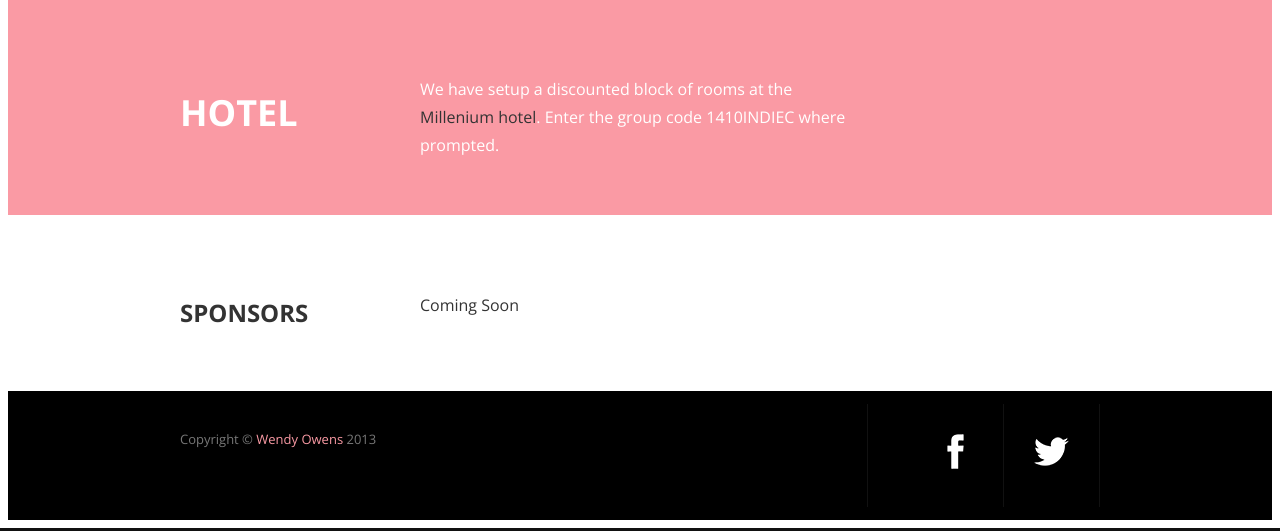
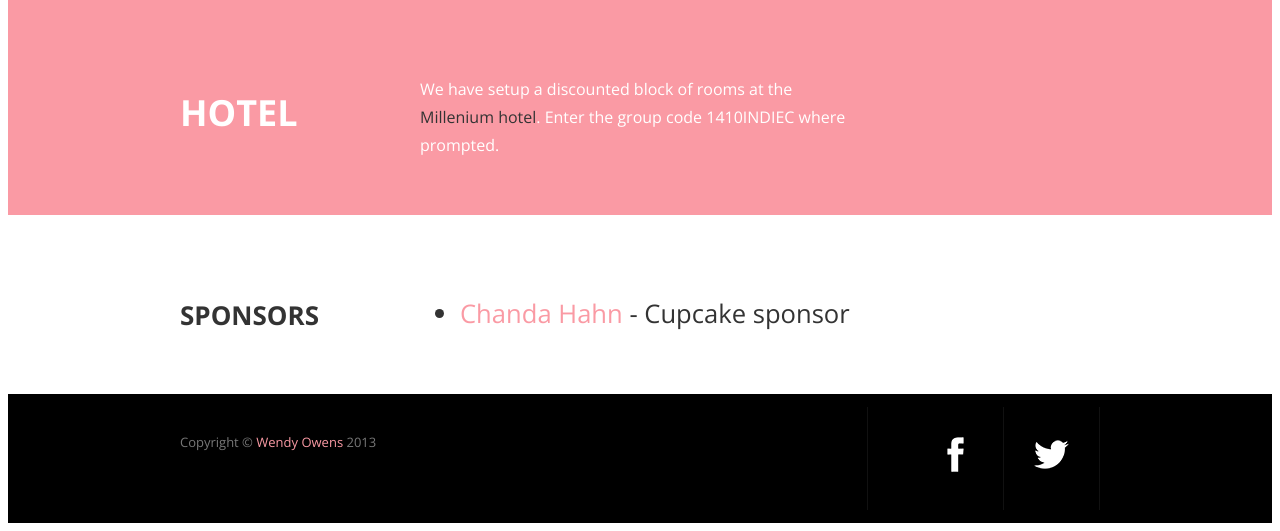
Before and after one commit to queso/qcicon, a PHP site: page / in a window 1280 px wide. Shown: the part 4435-4966 px from the top of the page. Run offline with PHP 8.4, Linux system fonts and the light colour scheme; some libraries are stand-ins or nearby versions.

Commit message:
Add Chanda as a sponsor. Fixes #2

```diff
--- a/css/style.css
+++ b/css/style.css
@@ -785,13 +785,21 @@ img { max-width: 100%; }
 	}
 
 		#section-sponsors h2 {
-			font: bold 24px/36px 'Open Sans', "Helvetica Neue", Helvetica, Arial, sans-serif;
+			font: bold 26px/38px 'Open Sans', "Helvetica Neue", Helvetica, Arial, sans-serif;
 			margin-bottom: 20px;
 		}
+
+    #section-sponsors a {
+      color: #fa9aa4;
+    }
 
 		#section-sponsors img {
 			margin-bottom: 20px;
 		}
+
+    #section-sponsors #tier-one {
+      font-size: 1.6em;
+    }
 
 
 
--- a/index.html
+++ b/index.html
@@ -398,8 +398,10 @@
         <h2>Sponsors</h2>
       </div><!-- // .four -->
 
-      <div class="three columns">
-        <p>Coming Soon</p>
+      <div id="tier-one" class="twelve columns">
+        <ul>
+          <li><a href="http://www.chandahahn.com/">Chanda Hahn</a> - Cupcake sponsor</li>
+        </ul>
       </div><!-- // .three -->
 
       <div class="clear"></div>
```
